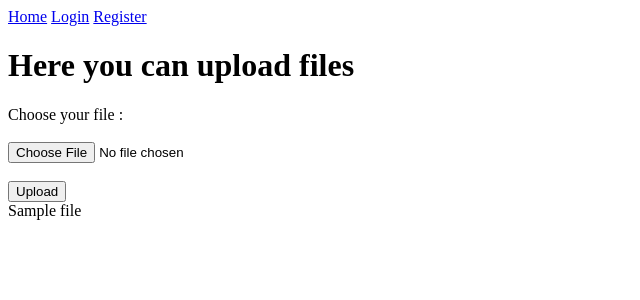
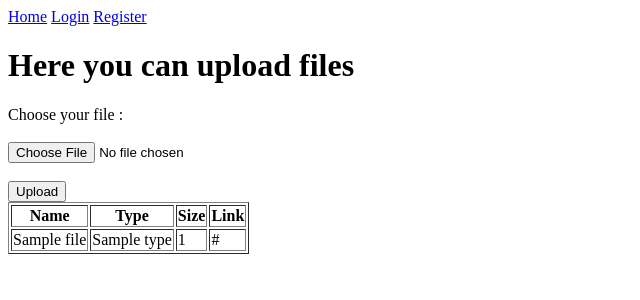
Before and after one commit to seasheepjoe/filer2, a PHP site: template views/upload.html.twig in a window 1280 px wide. Shown: the top 300 px of the page, without its empty margins (0-640 px from the left). Run offline with PHP 8.4, Linux system fonts and the light colour scheme; the template is opened without the code that fills it: most values are stand-ins (such as "Sample title", 1, 10 or a date in 2020); some libraries are stand-ins or nearby versions.

Commit message:
Useless commit

```diff
--- a/Controller/UploadController.php
+++ b/Controller/UploadController.php
@@ -31,9 +31,6 @@ class UploadController extends BaseController
                 'files'  => $file_manager->getFilesInDb(),
             ];
         }
-
-        var_dump($file_manager->getFilesInDb());
-
         return $this->render('upload.html.twig', $users_data);
     }
 }
--- a/views/upload.html.twig
+++ b/views/upload.html.twig
@@ -15,10 +15,23 @@
         {{ errors['upload'] }}
     </div>
     <div class="files">
-    {% for file in files %}
-        {% for lol in file %}
-            {{ lol['name'] }}
+    <table border="1">
+    <tr>
+        <th>Name</th>
+        <th>Type</th>
+        <th>Size</th>
+        <th>Link</th>
+    </tr>
+        {% for file in files %}
+            {% for entry in file %}
+            <tr>
+                <td>{{ entry['name'] }}</td>
+                <td>{{ entry['type'] }}</td>
+                <td>{{ entry['size'] }}</td>
+                <td>{{ entry['link'] }}</td>
+            </tr>
+            {% endfor %}
         {% endfor %}
-    {% endfor %}
+    </table>
     </div>
 {% endblock %}
```
Also changed, not shown: uploads/John/1.png (deleted), uploads/John/2.png (deleted), uploads/John/3.png (deleted), uploads/John/buck.png (added), uploads/John/dzdzdz.jpg (deleted), uploads/John/tm49d.png (deleted).
